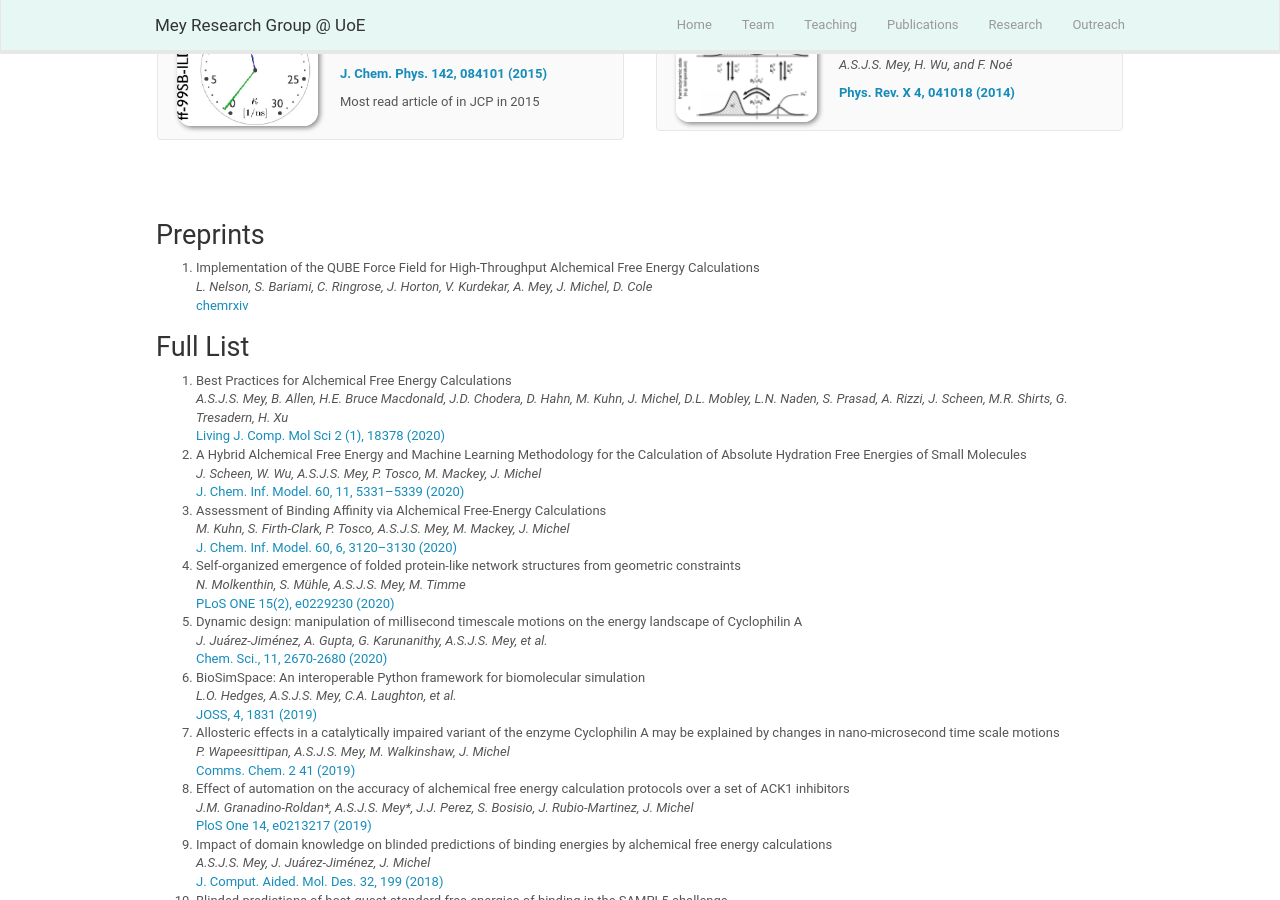
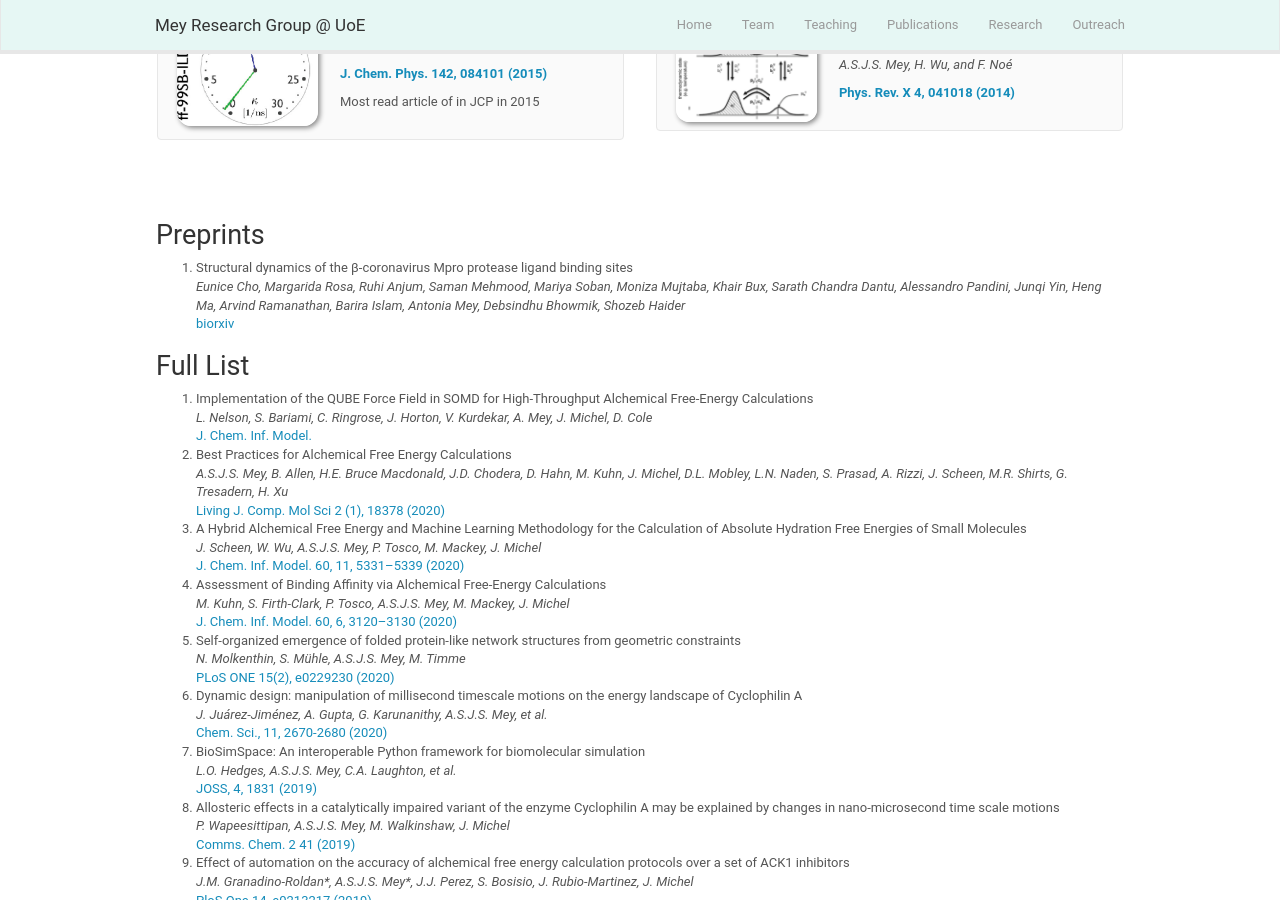
Before and after one commit to mozhu621/intellistream.github.io, a Jekyll site: the page built from _pages/publications.md, in a window 1280 px wide and 900 px high, scrolled down 876 px. Built offline with Jekyll 4.4.1, drawn with Linux system fonts in a browser that asks for light colours; nearby versions of some CDN libraries.

Commit message:
updating publication list

```diff
--- a/_data/prelist.yml
+++ b/_data/prelist.yml
@@ -1,9 +1,9 @@
-- title: "Implementation of the QUBE Force Field for High-Throughput Alchemical Free Energy Calculations"
+- title: "Structural dynamics of the β-coronavirus Mpro protease ligand binding sites"
   image: xx.png
-  description: Implementation of QUBE in BioSimSpace for alchemical free energy calculations.
-  authors:   L. Nelson, S. Bariami, C. Ringrose, J. Horton, V. Kurdekar, A. Mey, J. Michel, D. Cole
+  description: Study of binding site stability of different coronavirus main proteases
+  authors:   Eunice Cho, Margarida Rosa, Ruhi Anjum, Saman Mehmood, Mariya Soban, Moniza Mujtaba, Khair Bux, Sarath Chandra Dantu, Alessandro Pandini, Junqi Yin, Heng Ma, Arvind Ramanathan, Barira Islam, Antonia Mey, Debsindhu Bhowmik, Shozeb Haider
   link:
-    url: https://chemrxiv.org/articles/preprint/Implementation_of_the_QUBE_Force_Field_for_High-Throughput_Alchemical_Free_Energy_Calculations/13116878
-    display: chemrxiv
+    url: https://www.biorxiv.org/content/10.1101/2021.03.31.437918v1.abstract
+    display: biorxiv
   highlight: 0
   news2:
```
Also changed, not shown: _data/publist.yml (+11 -0 lines).
